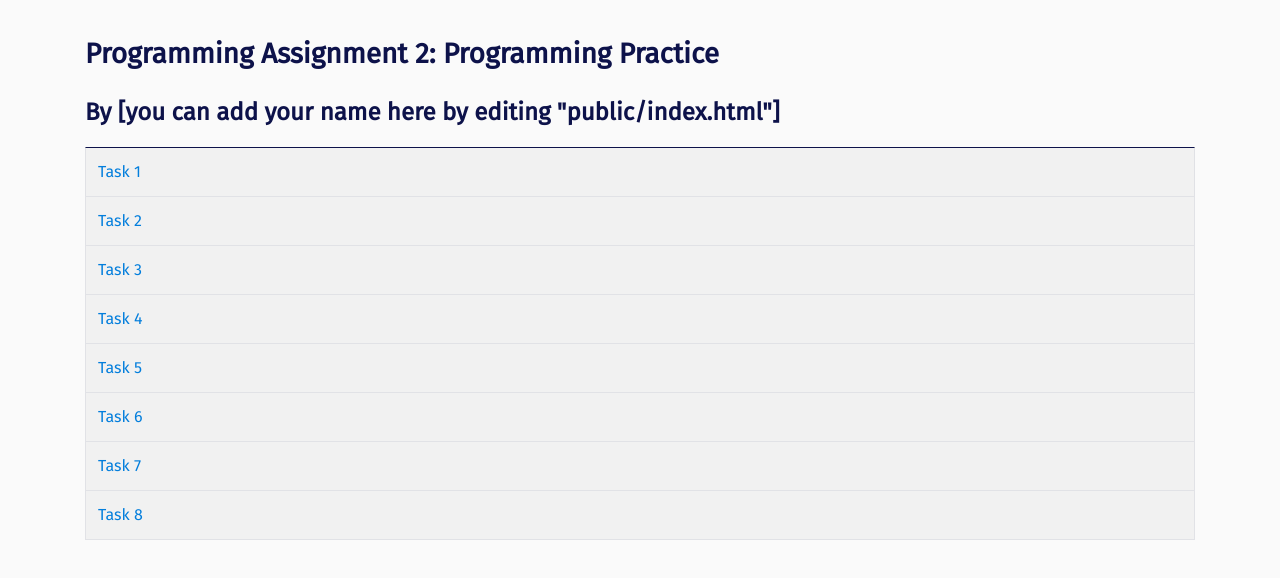
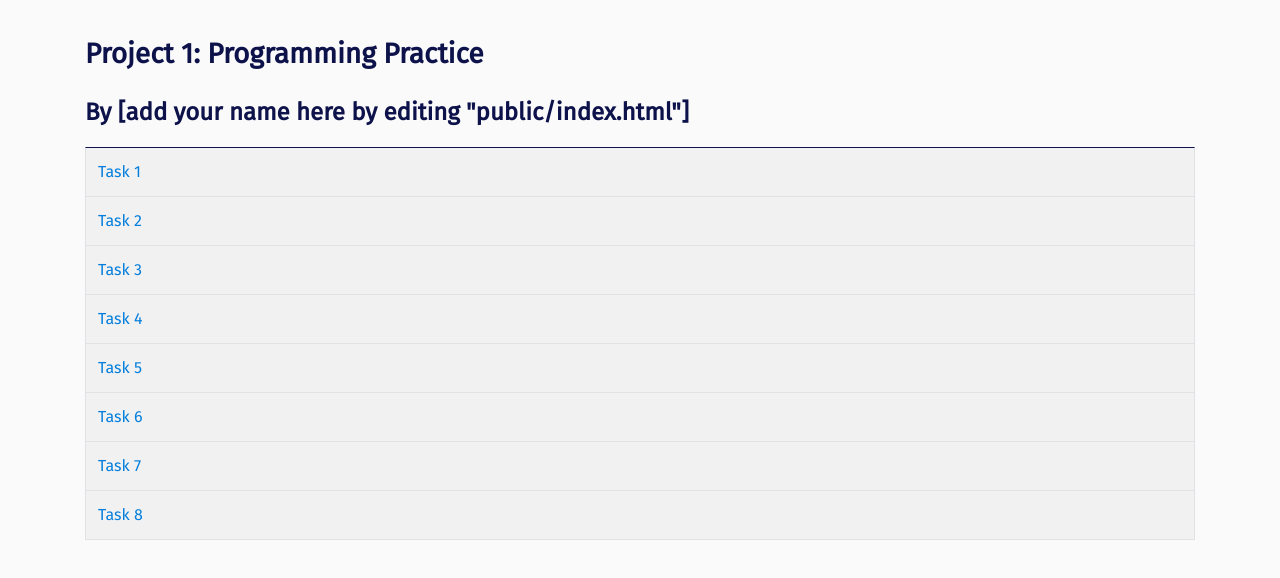
Before and after one commit to cs160-su23/p1-programming-practice, a website: page public/index.html in a window 1280 px wide. Drawn offline with Linux system fonts and the light colour scheme.

Commit message:
small su2023 updates

```diff
--- a/App.js
+++ b/App.js
@@ -1,6 +1,6 @@
 /*
 PROJECT 2
-Template code for CS160 Summer 2022
+Template code for CS160 Summer 2023
 Prepared by Shm Garanganao Almeda
 
 Code referenced from:
--- a/public/index.html
+++ b/public/index.html
@@ -1,7 +1,7 @@
 <!DOCTYPE html>
 <html>
 <head>
-  <title>Task 1</title>
+  <title>Project 1</title>
 
   <link href="https://fonts.googleapis.com/css?family=Fira+Sans" rel="stylesheet">
   <!-- let's include the css file for bootstrap, then our custom css -->
@@ -19,8 +19,8 @@
   <div class="container">
     <div class="row">
       <div class="col-12">
-        <h3>Programming Assignment 2: Programming Practice</h3>
-        <h4> By [you can add your name here by editing "public/index.html"] </h4>
+        <h3>Project 1: Programming Practice</h3>
+        <h4> By [add your name here by editing "public/index.html"] </h4>
         <ul class="list-group">
           <li class="list-group-item"><a href="/t1">Task 1</a></li>
           <li class="list-group-item"><a href="/t2">Task 2</a></li>
```
Also changed, not shown: public/t1.html (+1 -1 lines), public/t5/b.html (+1 -0 lines), README.md.
